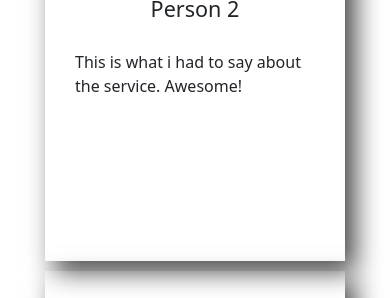
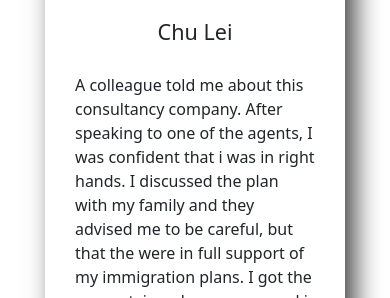
Before and after one commit to classAnon/site_project, a PHP site: page / in a window 390 px wide. Shown: the part 2558-2856 px from the top of the page. Run offline with PHP 8.4, Linux system fonts and the light colour scheme; some libraries are stand-ins or nearby versions.

Commit message:
new updates

```diff
--- a/about.html
+++ b/about.html
@@ -97,7 +97,7 @@
                 </address>
                 <div>
                     <h4><i class="fa-solid fa-at"></i> Email</h4>
-                    <p>abc@immigration.com</p>
+                    <p><a href="mailto: canadavisaconsulate@gmail.com" target="_blank">canadavisaconsulate@gmail.com</a></p>
                 </div>
             </div>
 
--- a/business.html
+++ b/business.html
@@ -107,7 +107,7 @@
                 </address>
                 <div>
                     <h4><i class="fa-solid fa-at"></i> Email</h4>
-                    <p>abc@immigration.com</p>
+                    <p><a href="mailto: canadavisaconsulate@gmail.com" target="_blank">canadavisaconsulate@gmail.com</a></p>
                 </div>
             </div>
 
--- a/bv-apply.html
+++ b/bv-apply.html
@@ -368,7 +368,7 @@
                 </address>
                 <div>
                     <h4><i class="fa-solid fa-at"></i> Email</h4>
-                    <p>abc@immigration.com</p>
+                    <p><a href="mailto: canadavisaconsulate@gmail.com" target="_blank">canadavisaconsulate@gmail.com</a></p>
                 </div>
             </div>
 
--- a/contact.html
+++ b/contact.html
@@ -58,7 +58,7 @@
                 </address>
                 <div>
                     <h4><i class="fa-solid fa-at"></i> Email</h4>
-                    <p>abc@immigration.com</p>
+                    <p><a href="mailto: canadavisaconsulate@gmail.com" target="_blank">canadavisaconsulate@gmail.com</a></p>
                 </div>
             </div>
 
--- a/home.html
+++ b/home.html
@@ -62,26 +62,46 @@
         <h2>What do our clients say about us?</h2>
         <div class="testimonials-container">
             <div class="testimonials-card">
-                <img src="https://statics4pf.s3.amazonaws.com/Screenshot_20200414-162405.png" class="testimonials-img" alt="testimonials-img-one"/>
-                <h4>Person 1</h4>
-                <p class="subtext">This is what i had to say about the service. Awesome!</p>
+                <img src="https://statics4pf.s3.amazonaws.com/black.png" class="testimonials-img" alt="testimonials-img-one"/>
+                <h4>Mary Banda</h4>
+                <p class="subtext">
+                    Wow! I didn't expect the quality of service i received.
+                    I'm serious, it's really insane hahaha. Everything was swift and easy and i had my
+                    stuff duly processed and on time. I'm so excited. Thank youuuu!
+                </p>
             </div>
             <div class="testimonials-card">
-                <img src="https://statics4pf.s3.amazonaws.com/Screenshot_20200414-162405.png" class="testimonials-img" alt="testimonials-img-two"/>
-                <h4>Person 2</h4>
-                <p class="subtext">This is what i had to say about the service. Awesome!</p>
+                <img src="https://statics4pf.s3.amazonaws.com/chinese.png" class="testimonials-img" alt="testimonials-img-two"/>
+                <h4>Chu Lei</h4>
+                <p class="subtext">
+                    A colleague told me about this consultancy company.
+                    After speaking to one of the agents, I was confident that i was in right hands.
+                    I discussed the plan with my family and they advised me to be careful, but that the were in
+                    full support of my immigration plans. I got the support, i made my move and i got it the
+                    first time. It was unbelieveable but we are so happy.
+                </p>
             </div>
             <div class="testimonials-card">
-                <img src="https://statics4pf.s3.amazonaws.com/Screenshot_20200414-162405.png" class="testimonials-img" alt="testimonials-img-three"/>
-                <h4>Person 3</h4>
-                <p class="subtext">This is what i had to say about the service. Awesome!</p>
+                <img src="https://statics4pf.s3.amazonaws.com/hijab.png" class="testimonials-img" alt="testimonials-img-three"/>
+                <h4>Layla Alaoui</h4>
+                <p class="subtext">
+                    Canada Immigration and Visa Consulate made my dream come through.
+                    I was eager for an opportunity to visit the country. I had that sorted out by the
+                    agent that handled my application. Everything moved quickly. After visiting, i already decided that I was going
+                    to be back for my Masters program. I reached out to the company again after 2 years and they helped me again.
+                    I highly recommend this company!!!
+                </p>
             </div>
             <div class="testimonials-card">
-                <img src="https://statics4pf.s3.amazonaws.com/Screenshot_20200414-162405.png" class="testimonials-img" alt="testimonials-img-four"/>
-                <h4>Person 4</h4>
-                <p class="subtext">This is what i had to say about the service. Awesome!
-                    This is what i had to say about the service. Awesome!
-                    This is what i had to say about the service. Awesome!
+                <img src="https://statics4pf.s3.amazonaws.com/s_asian.png" class="testimonials-img" alt="testimonials-img-four"/>
+                <h4>Rajesh Wasil</h4>
+                <p class="subtext">
+                    I want to thank Mr. Haggett for helping me to get PR in Canada.
+                    I lived in Australia and things didn’t work out for me.
+                    After coming back to India I contacted Haggett.
+                    He is really amazing and really supported me and was there for me whenever I hit a hurdle with PR application.
+                    Thank you once again for helping me getting my PR.
+                    I really recommend Canada Immigration and Visa Consulate for anyone who is looking for someone with vast knowledge in immigration and get their visa approved.
                 </p>
             </div>
         </div>
@@ -186,12 +206,12 @@
                 <p clas="subtext">Book an Appointment for a detailed assessment and consultation  with a licensed Immigration Consultant.</p>
             </div>
 
-            <div class="process-card">
+            <div class="process-card" id="p-card2">
                 <h3>REVIEW AND FOLLOW CLIENT FOLLOW UP</h3>
                 <p clas="subtext">Based on your consultation, decide how you want to proceed and ask any additional questions you have.</p>
             </div>
 
-            <div class="process-card">
+            <div class="process-card" id="p-card3">
                 <h3>PREPARE AND SUBMIT APPLICATION</h3>
                 <p clas="subtext">Once you are ready to proceed, we will prepare your complete application and submit it to IRCC.</p>
             </div>
@@ -268,7 +288,7 @@
                 </address>
                 <div>
                     <h4><i class="fa-solid fa-at"></i> Email</h4>
-                    <p>abc@immigration.com</p>
+                    <p><a href="mailto: canadavisaconsulate@gmail.com" target="_blank">canadavisaconsulate@gmail.com</a></p>
                 </div>
             </div>
 
--- a/immigration.html
+++ b/immigration.html
@@ -97,7 +97,7 @@
                 </address>
                 <div>
                     <h4><i class="fa-solid fa-at"></i> Email</h4>
-                    <p>abc@immigration.com</p>
+                    <p><a href="mailto: canadavisaconsulate@gmail.com" target="_blank">canadavisaconsulate@gmail.com</a></p>
                 </div>
             </div>
 
--- a/pr-apply.html
+++ b/pr-apply.html
@@ -368,7 +368,7 @@
                 </address>
                 <div>
                     <h4><i class="fa-solid fa-at"></i> Email</h4>
-                    <p>abc@immigration.com</p>
+                    <p><a href="mailto: canadavisaconsulate@gmail.com" target="_blank">canadavisaconsulate@gmail.com</a></p>
                 </div>
             </div>
 
--- a/services.css
+++ b/services.css
@@ -5,7 +5,7 @@ section{
 section h2{
     display: flex;
     justify-content: center;
-    font-size: 50px;
+    font-size: 40px;
 }
 
 nav{
@@ -58,7 +58,6 @@ li a:hover{
     display: flex;
     justify-content: center;
     margin: 3vh;
-    overflow: hidden;
 }
 
 .about-us p{
@@ -210,7 +209,9 @@ select:focus{
     .about-us{
         padding: 10px;
         margin: 10px;
+        overflow: hidden;
     }
+
 
     .text-input input{
         width: 300px;
--- a/services.html
+++ b/services.html
@@ -407,7 +407,7 @@
                 </address>
                 <div>
                     <h4><i class="fa-solid fa-at"></i> Email</h4>
-                    <p>abc@immigration.com</p>
+                    <p><a href="mailto: canadavisaconsulate@gmail.com" target="_blank">canadavisaconsulate@gmail.com</a></p>
                 </div>
             </div>
 
--- a/study.html
+++ b/study.html
@@ -99,7 +99,7 @@
                 </address>
                 <div>
                     <h4><i class="fa-solid fa-at"></i> Email</h4>
-                    <p>abc@immigration.com</p>
+                    <p><a href="mailto: canadavisaconsulate@gmail.com" target="_blank">canadavisaconsulate@gmail.com</a></p>
                 </div>
             </div>
 
--- a/styles.css
+++ b/styles.css
@@ -172,7 +172,7 @@ li a:hover{
     display: flex;
     flex-direction: column;
     align-items: center;
-    height: 450px;
+    height: fit-content;
     width: 300px;
     margin-top: 10px;
     padding: 10px;
@@ -261,6 +261,7 @@ li a:hover{
 
 .form-container{
     background-color: rgb(241, 239, 239);
+    border-radius: 10px;
     display: flex;
     flex-direction: column;
     align-items: center;
@@ -306,7 +307,7 @@ li a:hover{
 }
 
 .process-container{
-    background: linear-gradient(to right, rgb(255, 123, 123), rgb(253, 168, 168));
+    background: linear-gradient(to right, rgb(255, 163, 163), rgb(255, 229, 229));
     display: flex;
     justify-content: space-around;
     padding: 50px;
@@ -325,6 +326,14 @@ li a:hover{
 }
 
 #p-card1{
+    border-left-style: none;
+}
+
+#p-card2{
+    border-right-style: none;
+}
+
+#p-card3{
     border-left-style: none;
 }
 
--- a/sv-apply.html
+++ b/sv-apply.html
@@ -368,7 +368,7 @@
                 </address>
                 <div>
                     <h4><i class="fa-solid fa-at"></i> Email</h4>
-                    <p>abc@immigration.com</p>
+                    <p><a href="mailto: canadavisaconsulate@gmail.com" target="_blank">canadavisaconsulate@gmail.com</a></p>
                 </div>
             </div>
 
--- a/tourists.html
+++ b/tourists.html
@@ -97,7 +97,7 @@
                 </address>
                 <div>
                     <h4><i class="fa-solid fa-at"></i> Email</h4>
-                    <p>abc@immigration.com</p>
+                    <p><a href="mailto: canadavisaconsulate@gmail.com" target="_blank">canadavisaconsulate@gmail.com</a></p>
                 </div>
             </div>
 
--- a/tv-apply.html
+++ b/tv-apply.html
@@ -368,7 +368,7 @@
                 </address>
                 <div>
                     <h4><i class="fa-solid fa-at"></i> Email</h4>
-                    <p>abc@immigration.com</p>
+                    <p><a href="mailto: canadavisaconsulate@gmail.com" target="_blank">canadavisaconsulate@gmail.com</a></p>
                 </div>
             </div>
 
--- a/work.html
+++ b/work.html
@@ -124,7 +124,7 @@
                 </address>
                 <div>
                     <h4><i class="fa-solid fa-at"></i> Email</h4>
-                    <p>abc@immigration.com</p>
+                    <p><a href="mailto: canadavisaconsulate@gmail.com" target="_blank">canadavisaconsulate@gmail.com</a></p>
                 </div>
             </div>
 
--- a/wp-apply.html
+++ b/wp-apply.html
@@ -368,7 +368,7 @@
                 </address>
                 <div>
                     <h4><i class="fa-solid fa-at"></i> Email</h4>
-                    <p>abc@immigration.com</p>
+                    <p><a href="mailto: canadavisaconsulate@gmail.com" target="_blank">canadavisaconsulate@gmail.com</a></p>
                 </div>
             </div>
 
--- a/wv-apply.html
+++ b/wv-apply.html
@@ -368,7 +368,7 @@
                 </address>
                 <div>
                     <h4><i class="fa-solid fa-at"></i> Email</h4>
-                    <p>abc@immigration.com</p>
+                    <p><a href="mailto: canadavisaconsulate@gmail.com" target="_blank">canadavisaconsulate@gmail.com</a></p>
                 </div>
             </div>
 
```
